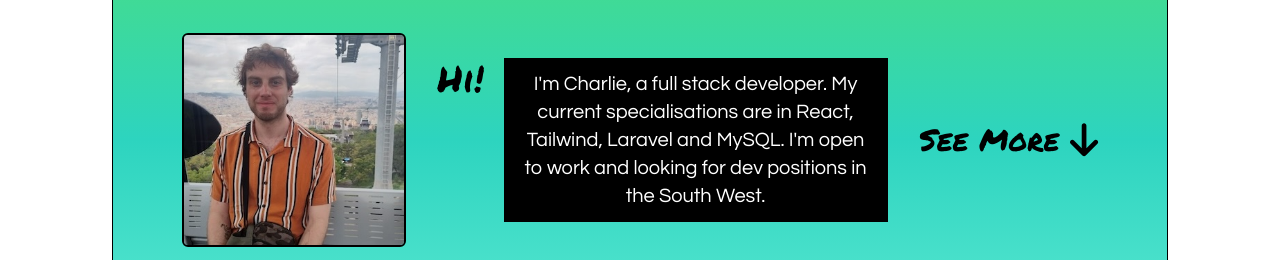
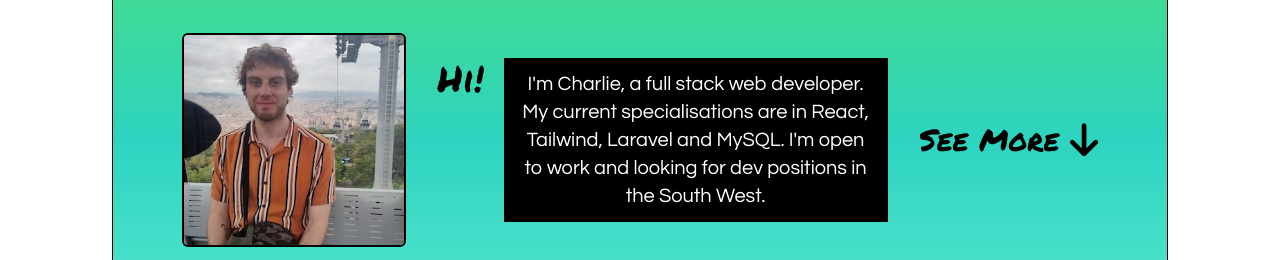
Before and after one commit to cbvvrd/portfolio, a React (Vite) app: page / in a window 1280 px wide. Shown: the part 176-436 px from the top of the page. Built offline with nearby package versions, Linux system fonts and the light colour scheme.

Commit message:
added web

```diff
--- a/src/components/Introduction/index.jsx
+++ b/src/components/Introduction/index.jsx
@@ -9,7 +9,7 @@
                 <div className="flex flex-col items-center gap-5 md:flex-row">
                     <span className="text-3xl font-marker md:text-4xl md:self-start">Hi!</span>
                     <div className="bg-black text-white text-lg text-center p-3 md:text-xl md:w-96">
-                    <p>I'm Charlie, a full stack developer. My current specialisations are in React, Tailwind, Laravel and MySQL. I'm open to work and looking for dev positions in the South West.</p>
+                    <p>I'm Charlie, a full stack web developer. My current specialisations are in React, Tailwind, Laravel and MySQL. I'm open to work and looking for dev positions in the South West.</p>
                     </div>
                 </div>
                 <a href="#about" className="text-2xl font-marker hover:text-white duration-200 md:text-3xl">See More <FontAwesomeIcon icon={faArrowDown} size="lg"/> </a>
```
